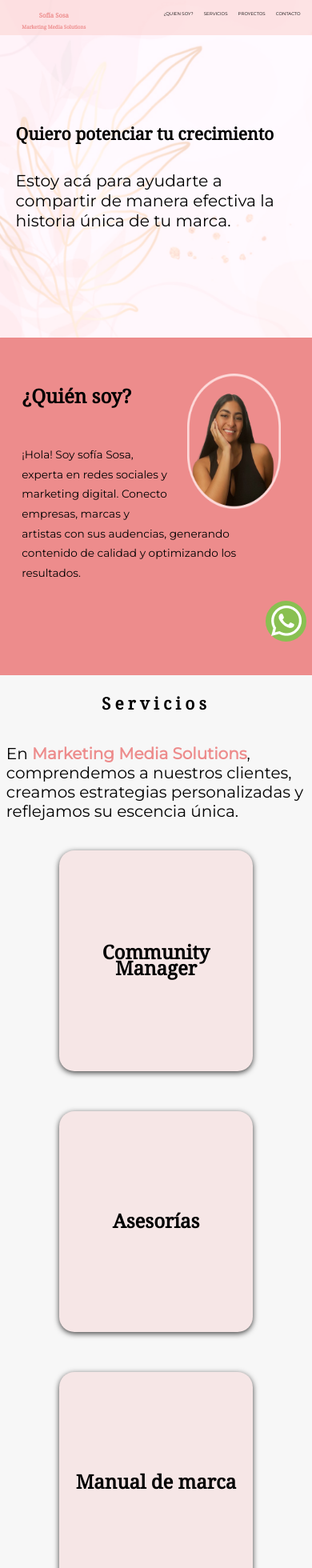
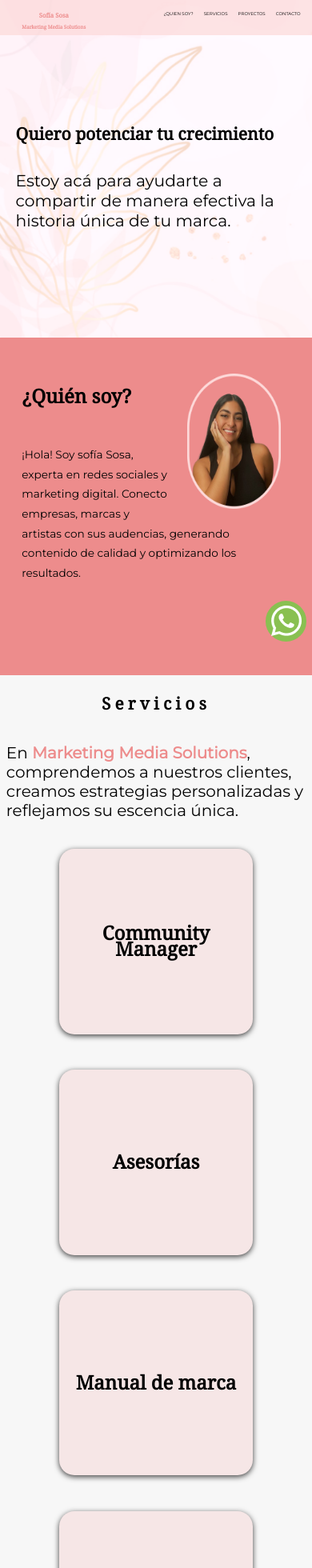
Before and after one commit to JuanjoPais/Marketing-Media-Solutions, a React (Create React App) app: page / in a window 390 px wide. Shown: the top 1960 px of the page at 80% size. Built offline with nearby package versions, Linux system fonts and the light colour scheme.

Commit message:
ajuste de px

```diff
--- a/src/components/styles/App.scss
+++ b/src/components/styles/App.scss
@@ -540,7 +540,7 @@ ion-icon {
 		}
 	}
 	.servicios {
-		height: 1500px;
+		height: 1300px;
 
 		&_texto {
 			display: none;
```
